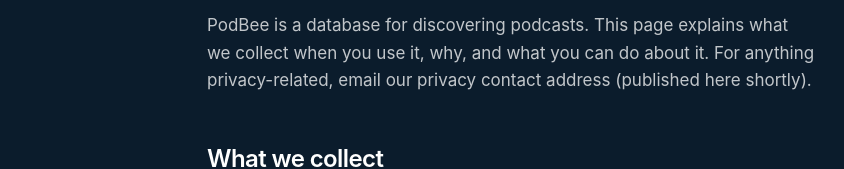
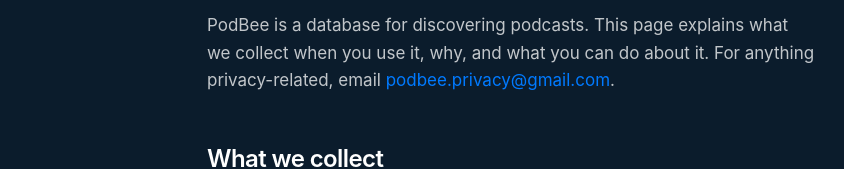
Before and after one commit to lullebot/PodBee, a Next.js app: page /privacy in a window 1280 px wide. Shown: the part 243-412 px from the top of the page, without its empty margins (129-973 px from the left). Built offline with nearby package versions, Linux system fonts and the light colour scheme; no server answers.

Commit message:
Set the privacy contact to a dedicated PodBee address
Co-Authored-By: Claude Opus 5.5 <noreply@anthropic.com>
Claude-Session: https://claude.ai/code/session_01H6WAghVviEiKPXA4y2M66V

```diff
--- a/src/app/privacy/page.tsx
+++ b/src/app/privacy/page.tsx
@@ -9,7 +9,7 @@ export const metadata: Metadata = {
 };
 
 // A dedicated PodBee address, not anyone's personal email.
-const CONTACT_EMAIL = "";
+const CONTACT_EMAIL = "podbee.privacy@gmail.com";
 const LAST_UPDATED = "September 27, 2026";
 
 function Section({ title, children }: { title: string; children: ReactNode }) {
```
